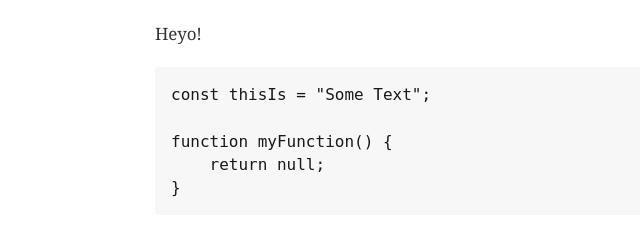
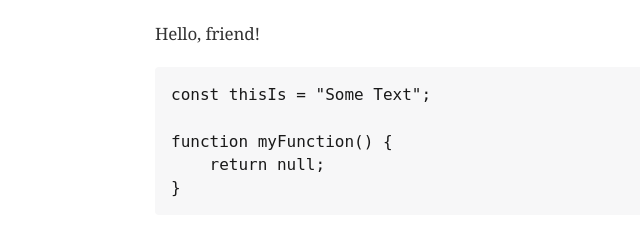
Before and after one commit to cachemap/blog, a plain HTML site: page index.html in a window 1280 px wide. Shown: the top 240 px of the page, 0-640 px from the left. Drawn offline with Linux system fonts and the light colour scheme; a web font is replaced by a local one.

Commit message:
Thanks for the help, rwxrob!

```diff
--- a/index.html
+++ b/index.html
@@ -439,7 +439,7 @@ body.book #toc,body.book #preamble,body.book h1.sect0,body.book .sect1>h2{page-b
 </div>
 <div id="content">
 <div class="paragraph">
-<p>Heyo!</p>
+<p>Hello, friend!</p>
 </div>
 <div class="listingblock">
 <div class="content">
```
